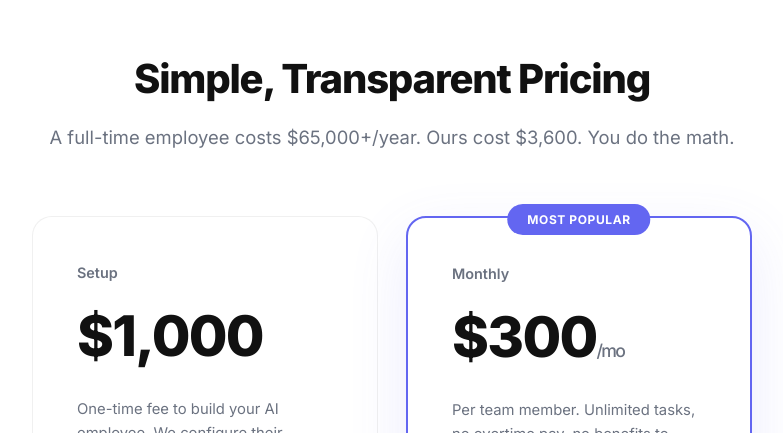
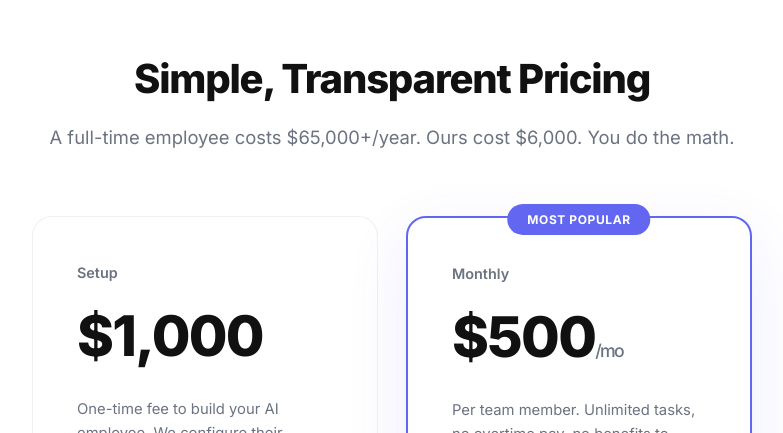
Before and after one commit to frankhli843/peoplefreework, a React (Vite) app: page / in a window 1280 px wide. Shown: the part 4140-4573 px from the top of the page, without its empty margins (248-1031 px from the left). Built offline with nearby package versions, Linux system fonts and the light colour scheme.

Commit message:
v10: monthly to $500 USD

```diff
--- a/src/App.jsx
+++ b/src/App.jsx
@@ -220,7 +220,7 @@ function App() {
       <section className="section" id="pricing">
         <div className="section-header">
           <h2 className="section-title">Simple, Transparent Pricing</h2>
-          <p className="section-sub">A full-time employee costs $65,000+/year. Ours cost $3,600. You do the math.</p>
+          <p className="section-sub">A full-time employee costs $65,000+/year. Ours cost $6,000. You do the math.</p>
         </div>
         <div className="pricing-cards">
           <div className="pricing-card">
@@ -237,7 +237,7 @@ function App() {
           <div className="pricing-card featured">
             <div className="pricing-popular">Most Popular</div>
             <div className="pricing-label">Monthly</div>
-            <div className="price">$300<span>/mo</span></div>
+            <div className="price">$500<span>/mo</span></div>
             <p className="pricing-desc">Per team member. Unlimited tasks, no overtime pay, no benefits to fund. They don't even need a desk.</p>
             <ul className="pricing-features">
               <li>Unlimited tasks</li>
```
